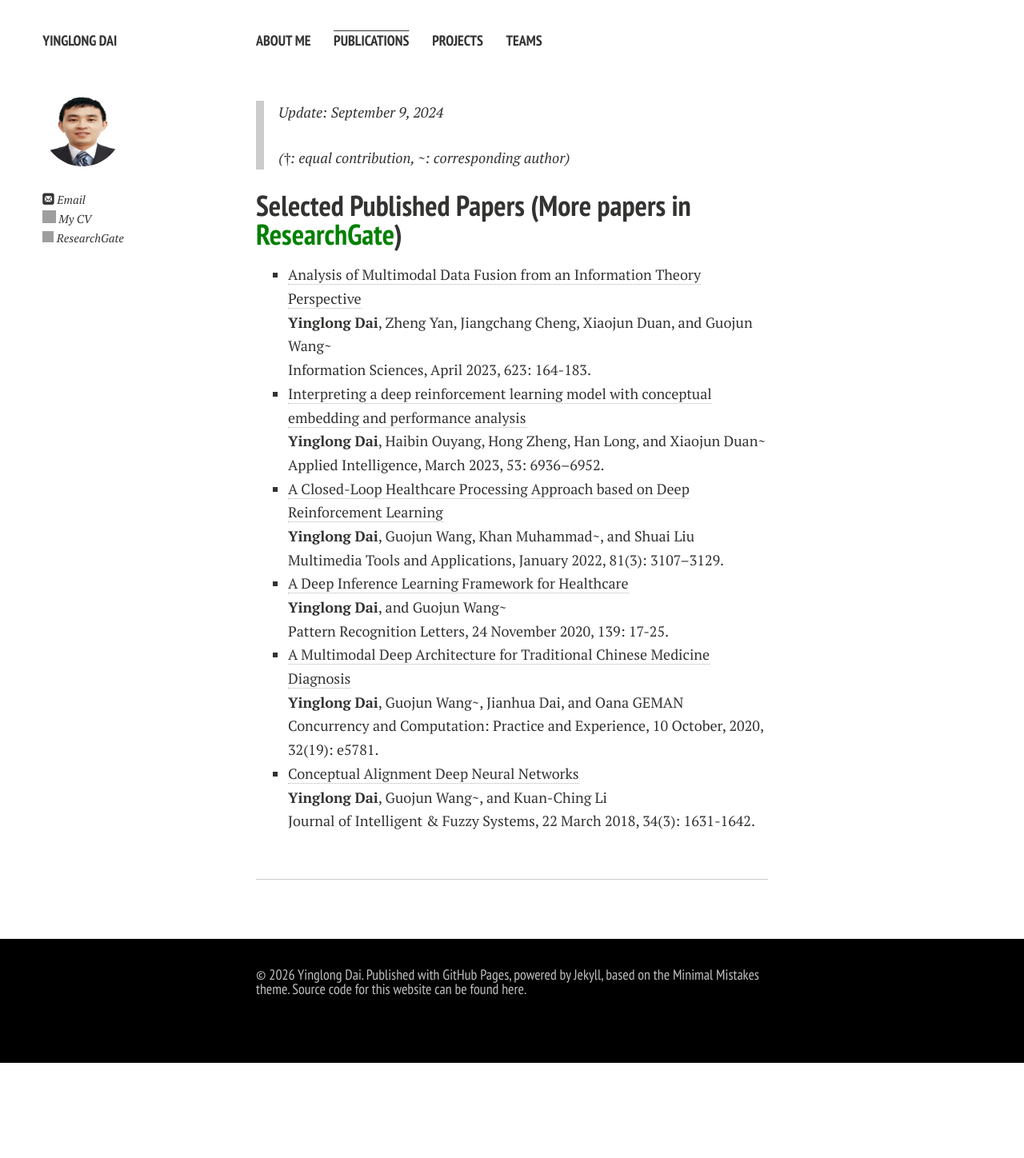
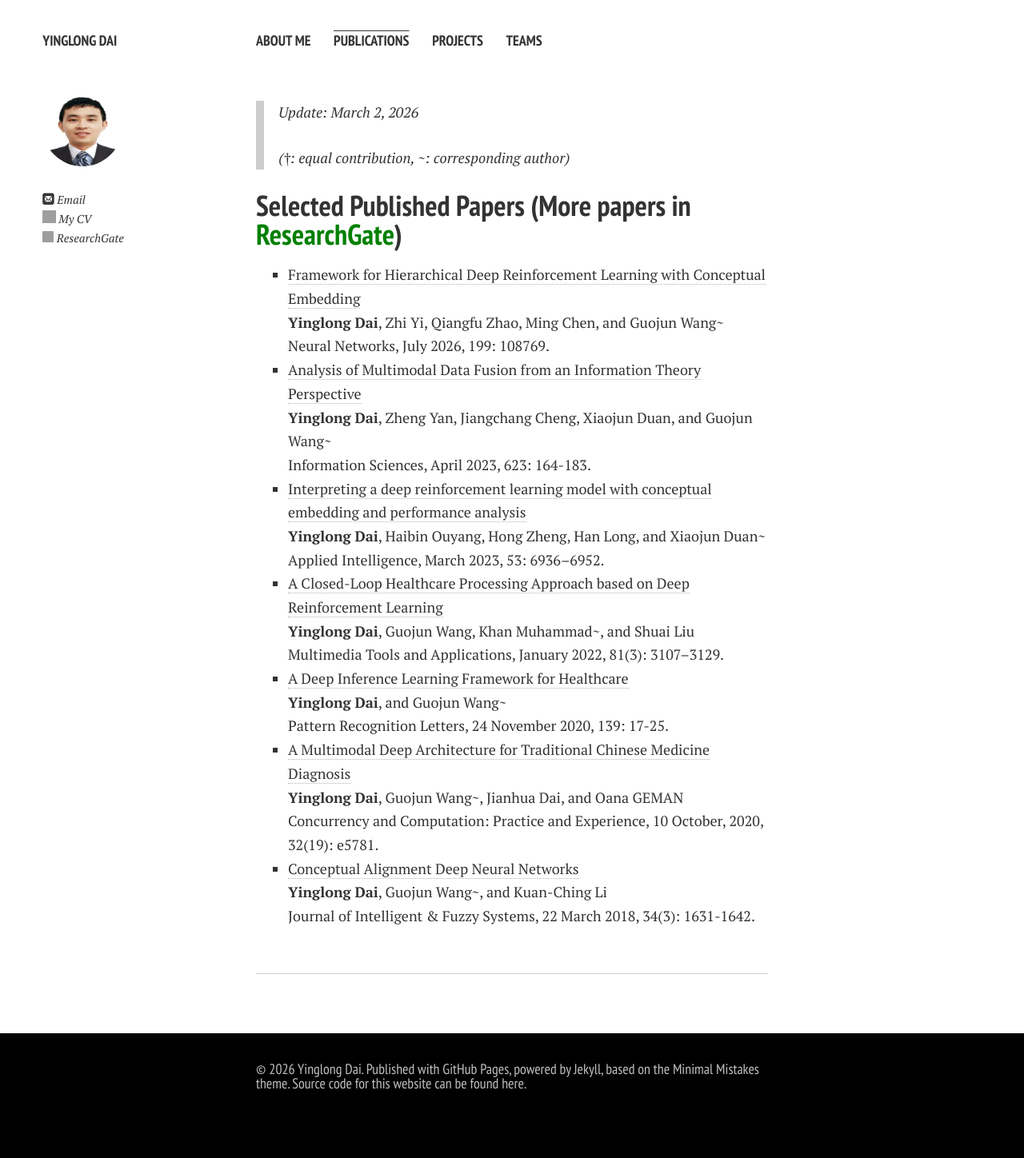
Before and after one commit to daiyl/daiyl.github.io, a Jekyll site: the page built from publications.md, in a window 1280 px wide. Shown: the whole page at 80% size. Built offline with Jekyll 4.4.1, drawn with Linux system fonts in a browser that asks for light colours; nearby versions of some CDN libraries; comment, search, counter and statistics services are not loaded; a style sheet for code colours, icons or effects is not loaded; before the commit the page ends 1329 px from its top, so only the background shows below that; grey boxes are pictures that could not be loaded.

Commit message:
Update publications.md

```diff
--- a/publications.md
+++ b/publications.md
@@ -4,12 +4,13 @@ permalink: /publications/index.html
 title: Publications
 ---
 
-> Update: September 9, 2024
+> Update: March 2, 2026
 >
 > (†: equal contribution, ~: corresponding author)
 
 ## Selected Published Papers (More papers in [<font color=Green>ResearchGate</font>](https://www.researchgate.net/profile/Yinglong-Dai-2))
 
+- [Framework for Hierarchical Deep Reinforcement Learning with Conceptual Embedding](https://doi.org/10.1016/j.neunet.2026.108769)<br>**Yinglong Dai**, Zhi Yi, Qiangfu Zhao, Ming Chen, and Guojun Wang~<br> Neural Networks, July 2026, 199: 108769.
 - [Analysis of Multimodal Data Fusion from an Information Theory Perspective](https://doi.org/10.1016/j.ins.2022.12.014)<br>**Yinglong Dai**, Zheng Yan, Jiangchang Cheng, Xiaojun Duan, and Guojun Wang~<br> Information Sciences, April 2023, 623: 164-183.
 - [Interpreting a deep reinforcement learning model with conceptual embedding and performance analysis](https://doi.org/10.1007/s10489-022-03788-7)<br>**Yinglong Dai**, Haibin Ouyang, Hong Zheng, Han Long, and Xiaojun Duan~<br> Applied Intelligence, March 2023, 53: 6936–6952.
 - [A Closed-Loop Healthcare Processing Approach based on Deep Reinforcement Learning](https://doi.org/10.1007/s11042-020-08896-5)<br>**Yinglong Dai**, Guojun Wang, Khan Muhammad~, and Shuai Liu<br>Multimedia Tools and Applications, January 2022, 81(3): 3107–3129.
```
